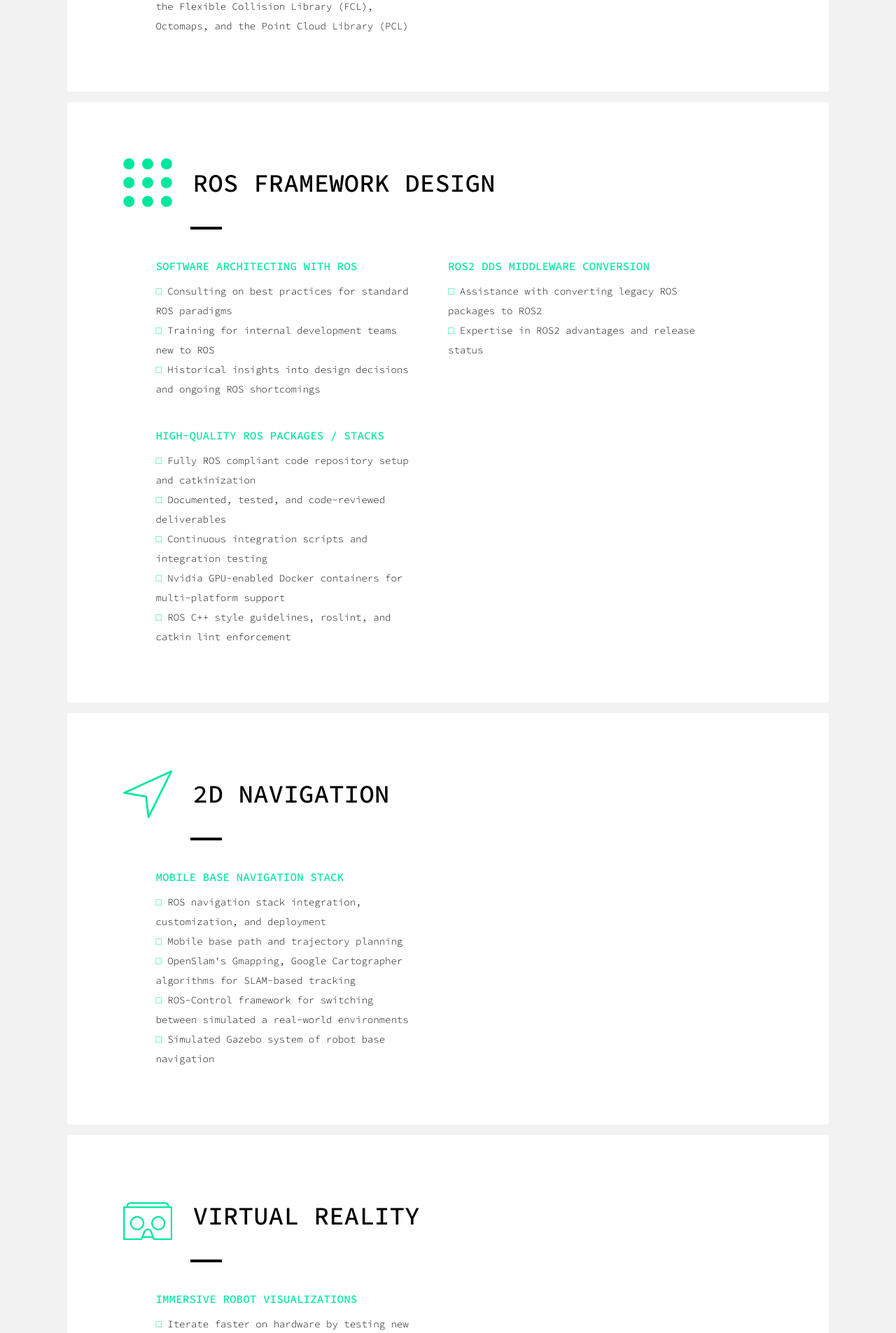
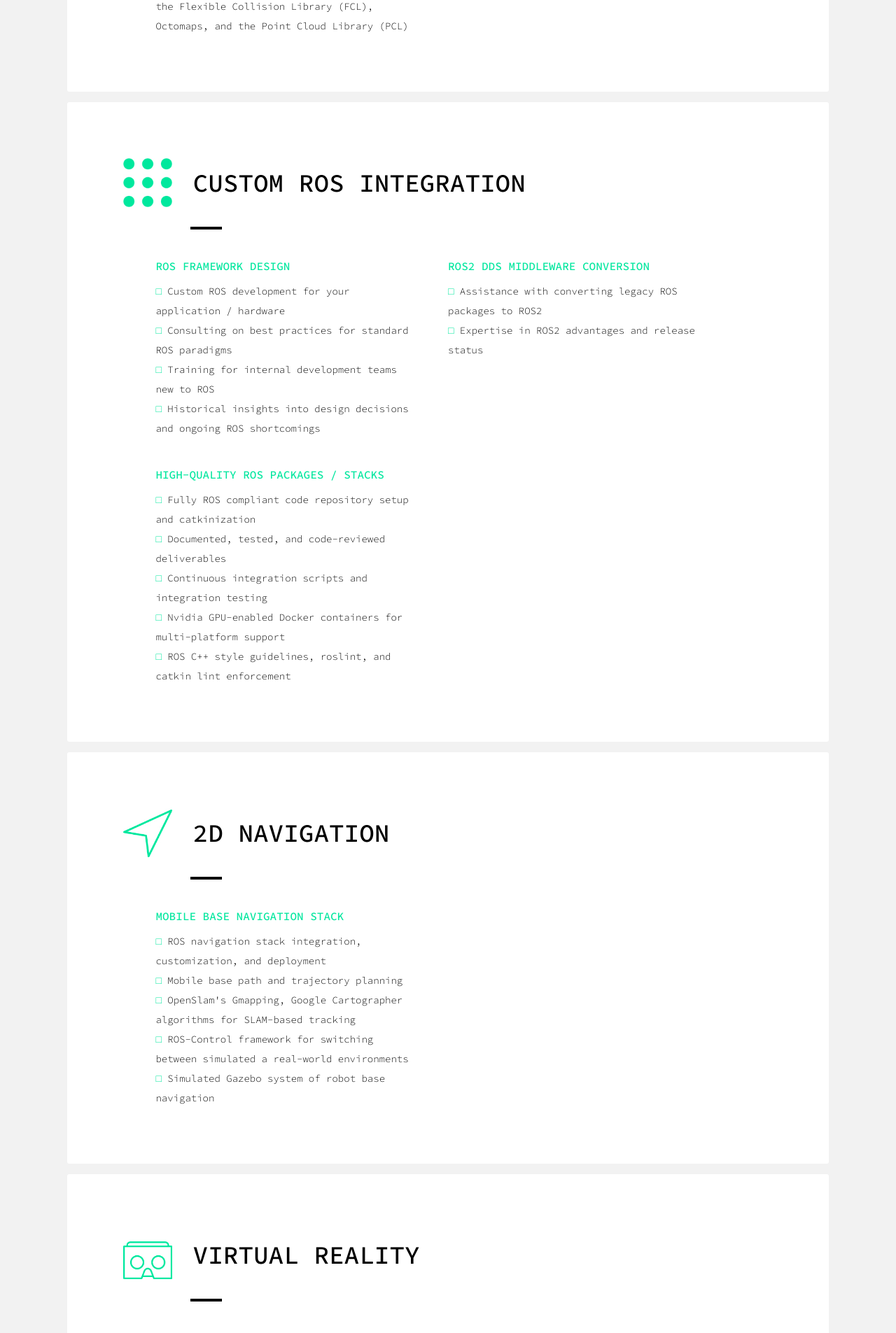
Before and after one commit to PickNikRobotics/beta_moveit_website, a Jekyll site: the page built from services/services.md, in a window 1280 px wide. Shown: the part 3791-5696 px from the top of the page at 70% size. Built offline with Jekyll 4.4.1, drawn with Linux system fonts in a browser that asks for light colours; nearby versions of some CDN libraries.

Commit message:
Changing bullets on front page
rephrasing of ROS bullet

```diff
--- a/services/services.md
+++ b/services/services.md
@@ -204,12 +204,14 @@ permalink: /services/
     <div class="servCon2">
         <div class="servWrap">
             <img class="sIcon2" src="../images/icon5.jpg">
-            <div class="introTitleS">ROS FRAMEWORK DESIGN</div>
+            <div class="introTitleS">CUSTOM ROS INTEGRATION</div>
             <div class="lineService"></div>
             <div class="row">
                 <div class="column">
-                    <div class="servPageTitle">SOFTWARE ARCHITECTING WITH ROS</div>
+                    <div class="servPageTitle">ROS FRAMEWORK DESIGN</div>
                     <div class="sSubText">
+                        <div class="bullet">□</div> Custom ROS development for your application / hardware
+                        <BR>
                         <div class="bullet">□</div> Consulting on best practices for standard ROS paradigms
                         <BR>
                         <div class="bullet">□</div> Training for internal development teams new to ROS
```
